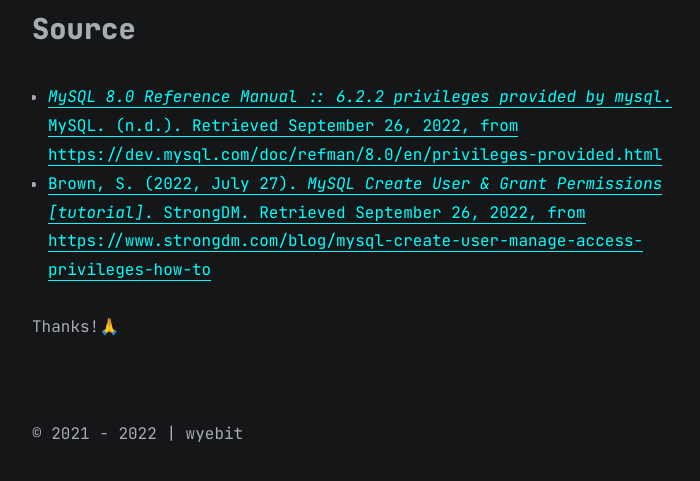
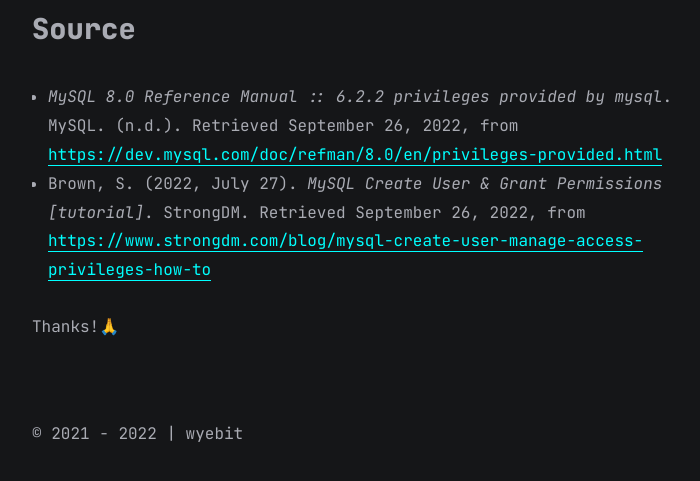
Before and after one commit to ronilapendoz/wyebit.github.io, a Jekyll site: the page built from all_collections/_posts/2022-09-25-mysql-acl-explanation.md, in a window 1280 px wide and 900 px high, scrolled down 7488 px, cut to the strip 386-867 px from the top of the window. Shown: the whole strip, without its empty margins (283-983 px from the left). Built offline with Jekyll 4.4.1, drawn with Linux system fonts in a browser that asks for light colours.

```diff
--- a/all_collections/_posts/2022-09-25-mysql-acl-explanation.md
+++ b/all_collections/_posts/2022-09-25-mysql-acl-explanation.md
@@ -60,7 +60,7 @@ It displayed that we can’t show all of the columns in employees table, because
 ![case4-3](https://github.com/wyebit/wyebit.github.io/blob/main/assets/images/posts/2022-09-25-mysql-acl-explanation/case4-3.png?raw=true)
 
 ## Source
-- [_MySQL 8.0 Reference Manual :: 6.2.2 privileges provided by mysql_. MySQL. (n.d.). Retrieved September 26, 2022, from https://dev.mysql.com/doc/refman/8.0/en/privileges-provided.html](https://dev.mysql.com/doc/refman/8.0/en/privileges-provided.html)
-- [Brown, S. (2022, July 27). _MySQL Create User &amp; Grant Permissions [tutorial]_. StrongDM. Retrieved September 26, 2022, from https://www.strongdm.com/blog/mysql-create-user-manage-access-privileges-how-to](https://www.strongdm.com/blog/mysql-create-user-manage-access-privileges-how-to)
+- _MySQL 8.0 Reference Manual :: 6.2.2 privileges provided by mysql_. MySQL. (n.d.). Retrieved September 26, 2022, from [https://dev.mysql.com/doc/refman/8.0/en/privileges-provided.html](https://dev.mysql.com/doc/refman/8.0/en/privileges-provided.html)
+- Brown, S. (2022, July 27). _MySQL Create User &amp; Grant Permissions [tutorial]_. StrongDM. Retrieved September 26, 2022, from [https://www.strongdm.com/blog/mysql-create-user-manage-access-privileges-how-to](https://www.strongdm.com/blog/mysql-create-user-manage-access-privileges-how-to)
 
 Thanks!🙏
```
